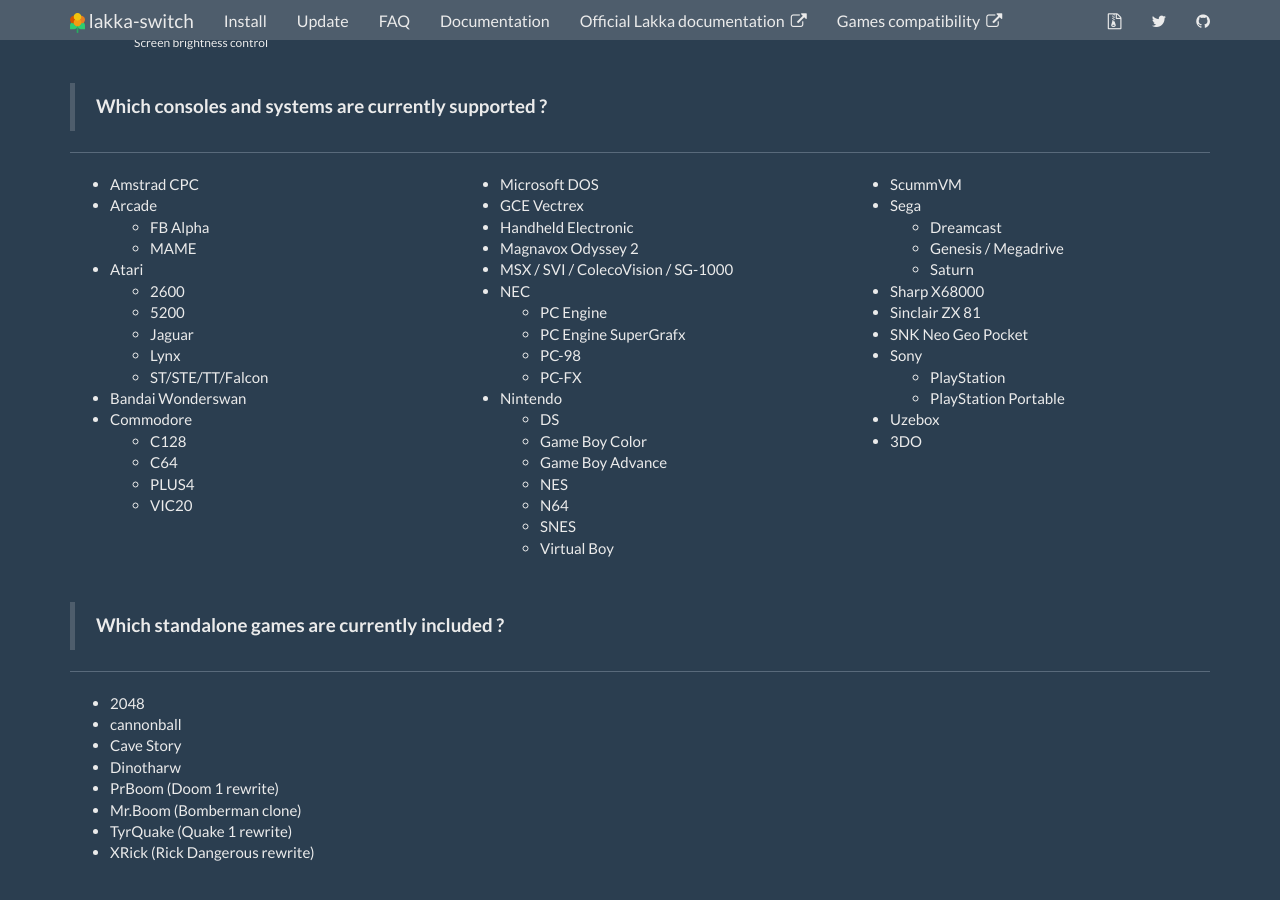
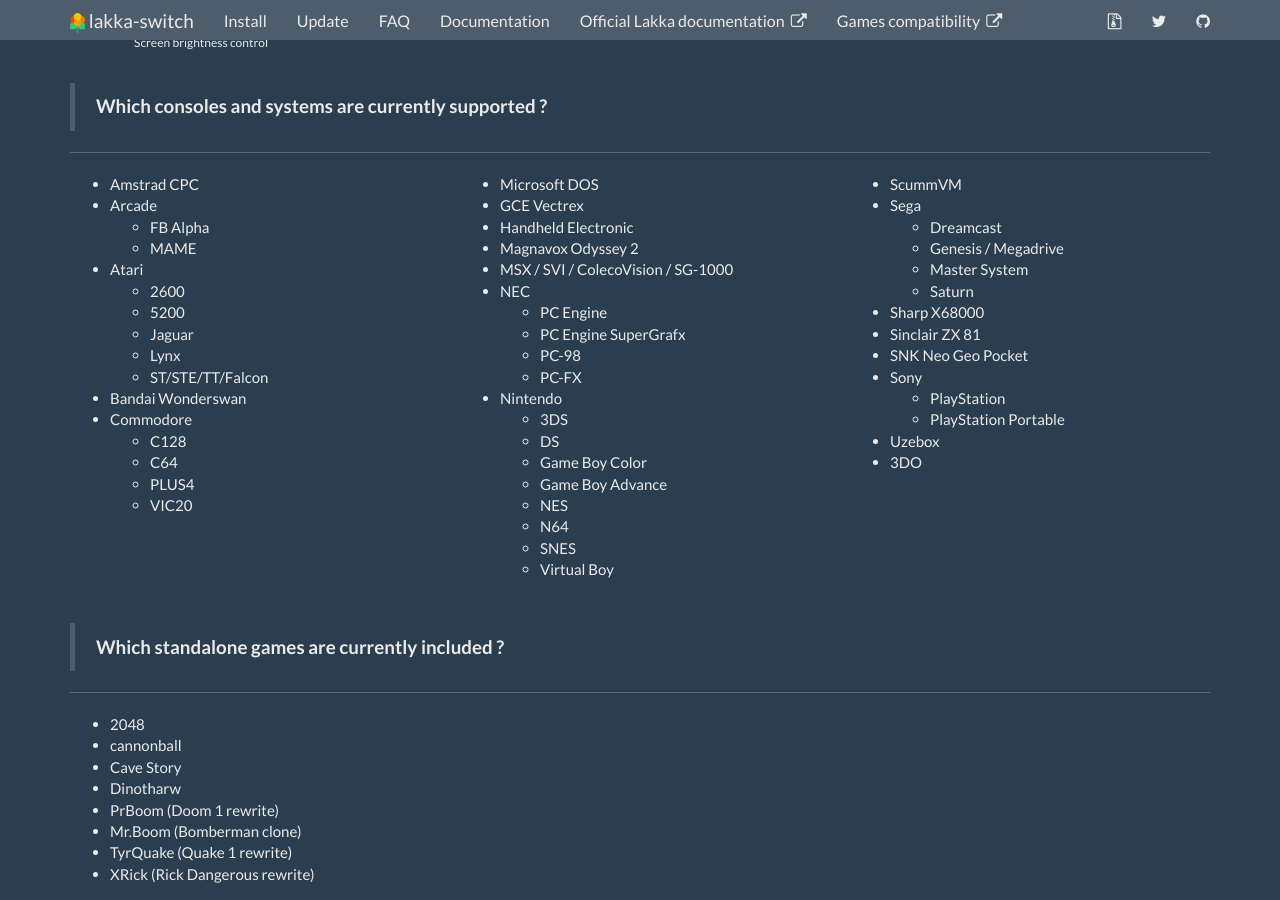
Before and after one commit to lakka-switch/documentation, a Jekyll site: the page built from faq.md, in a window 1280 px wide and 900 px high, scrolled down 886 px. Built offline with Jekyll 4.4.1, drawn with Linux system fonts in a browser that asks for light colours; nearby versions of some CDN libraries.

Commit message:
Update consoles_list.html

```diff
--- a/_includes/consoles_list.html
+++ b/_includes/consoles_list.html
@@ -41,6 +41,7 @@
         </ul>
       <li>Nintendo</li>
       <ul>
+        <li>3DS</li>
         <li>DS</li>
         <li>Game Boy Color</li>
         <li>Game Boy Advance</li>
@@ -58,6 +59,7 @@
         <ul>
           <li>Dreamcast</li>
           <li>Genesis / Megadrive</li>
+          <li>Master System</li>
           <li>Saturn</li>
         </ul>
         <li>Sharp X68000</li>
```
